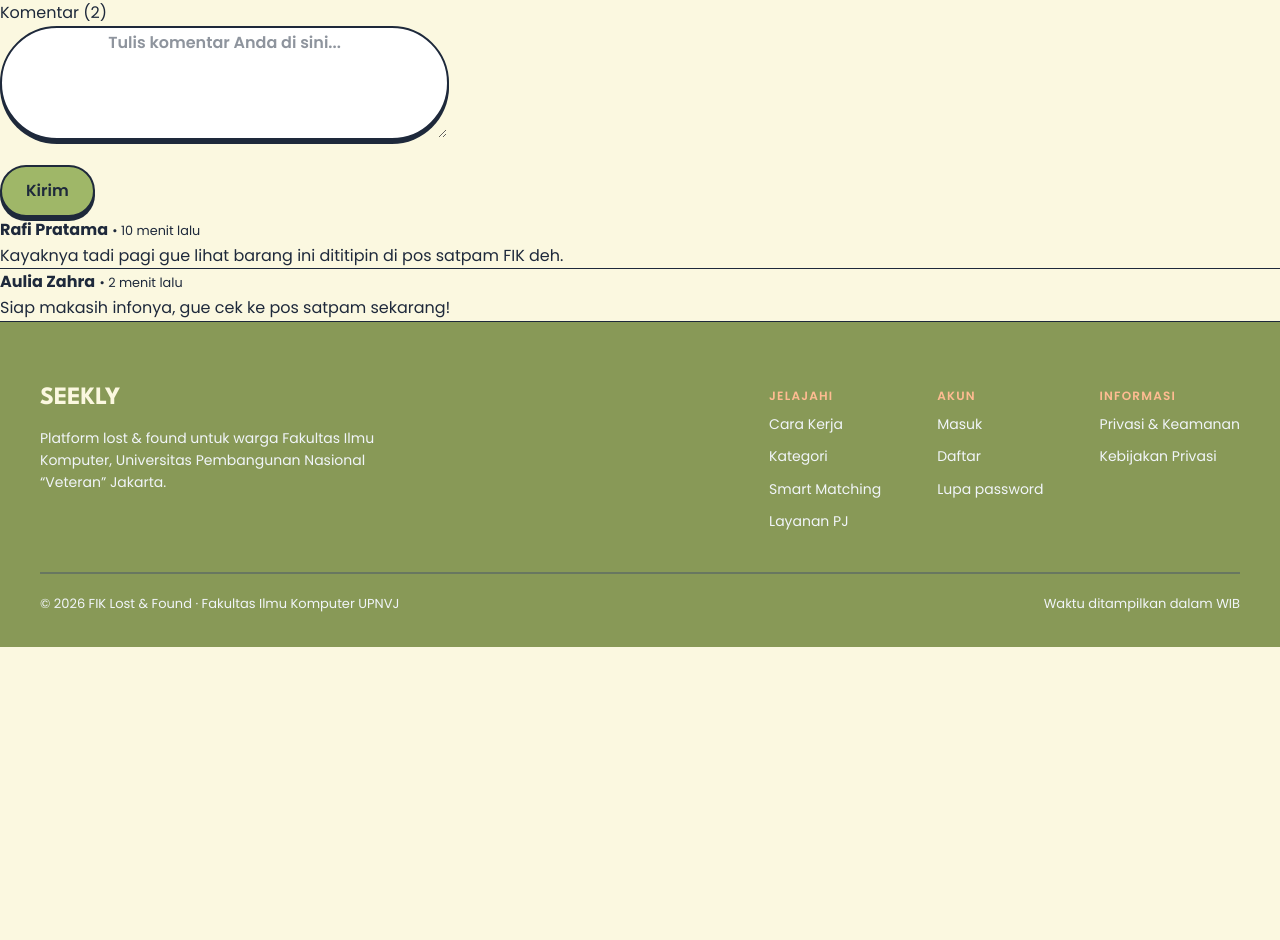
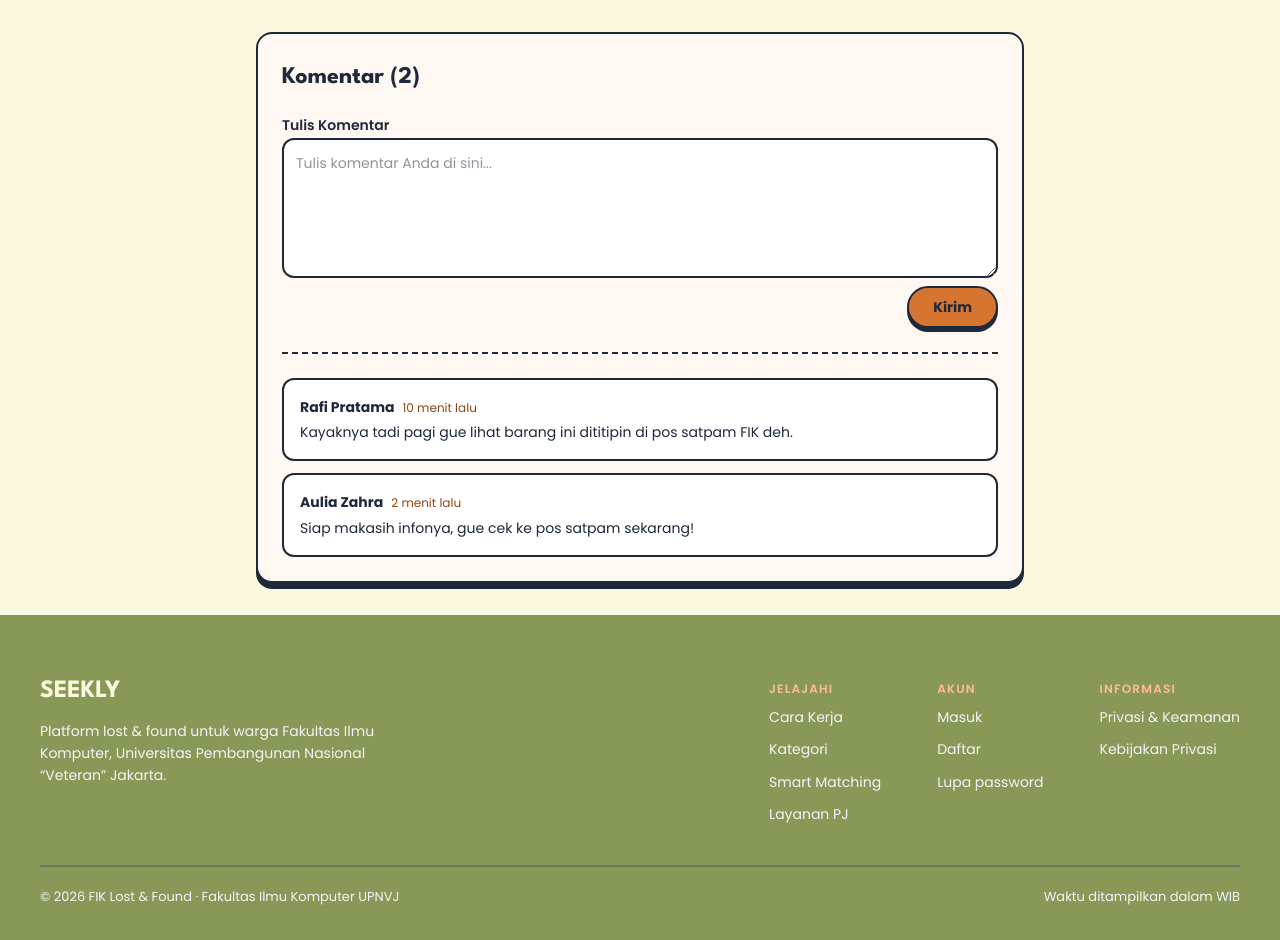
Before and after one commit to 15naufalghani-max/Lost-and-Found, a Laravel app: page /test-comment in a window 1280 px wide. Shown: the part 74-1014 px from the top of the page. Before the commit the page ends 721 px from the top, so only its background shows below. Run offline with Laravel 12, Linux system fonts and the light colour scheme; style sheets or scripts are compiled from the project's sources.

Commit message:
Merapikan tampilan fitur komentar dengan menambahkan file css khusus komentar

```diff
--- a/resources/css/app.css
+++ b/resources/css/app.css
@@ -1840,3 +1840,5 @@ a[aria-disabled='true'] {
         transition: none;
     }
 }
+
+@import './comments.css';
--- /dev/null
+++ b/resources/css/comments.css
@@ -0,0 +1,137 @@
+/* Pembungkus agar tidak melebar penuh ke pinggir layar */
+.comment-wrapper {
+    max-width: 800px;
+    margin: var(--space-8) auto;
+    padding: 0 var(--space-4);
+    font-family: 'Poppins', sans-serif;
+}
+
+/* Kotak utama komentar mengikuti gaya kartu SEEKLY */
+.comment-card {
+    background-color: var(--peach-50);
+    border: var(--border-default);
+    border-radius: var(--radius-lg);
+    box-shadow: var(--shadow-card);
+    padding: var(--space-6);
+}
+
+.comment-heading {
+    font-family: 'League Spartan', sans-serif;
+    font-size: 1.5rem;
+    font-weight: 700;
+    color: var(--ink);
+    margin-bottom: var(--space-4);
+}
+
+/* Form Input */
+.comment-form {
+    display: flex;
+    flex-direction: column;
+    gap: var(--space-3);
+}
+
+.comment-field {
+    display: flex;
+    flex-direction: column;
+    gap: var(--space-2);
+}
+
+.comment-label {
+    font-size: var(--text-small);
+    font-weight: 600;
+    color: var(--ink);
+}
+
+.comment-textarea {
+    width: 100%;
+    padding: var(--space-3);
+    background-color: #ffffff;
+    border: var(--border-default);
+    border-radius: var(--radius-md);
+    font-family: inherit;
+    font-size: var(--text-small);
+    color: var(--ink);
+    resize: vertical;
+    box-sizing: border-box;
+}
+
+.comment-textarea:focus {
+    outline: var(--focus-ring);
+}
+
+/* Tombol Kirim menyerupai tombol "Masuk" di Navbar */
+.comment-actions {
+    display: flex;
+    justify-content: flex-end;
+}
+
+.comment-btn {
+    background-color: var(--chocolate-500);
+    color: var(--ink);
+    font-family: 'Poppins', sans-serif;
+    font-weight: 700;
+    font-size: var(--text-small);
+    padding: var(--space-2) var(--space-6);
+    border: var(--border-default);
+    border-radius: var(--radius-pill);
+    box-shadow: var(--shadow-subtle);
+    cursor: pointer;
+    transition: transform 0.15s ease, background-color 0.15s ease;
+}
+
+.comment-btn:hover {
+    background-color: var(--chocolate-400);
+    transform: translateY(-2px);
+}
+
+/* Garis Pemisah */
+.comment-divider {
+    border: none;
+    border-top: var(--border-dashed);
+    margin: var(--space-6) 0;
+}
+
+/* Daftar Komentar */
+.comment-list {
+    display: flex;
+    flex-direction: column;
+    gap: var(--space-3);
+}
+
+.comment-item {
+    background-color: #ffffff;
+    border: var(--border-default);
+    border-radius: var(--radius-md);
+    padding: var(--space-4);
+}
+
+.comment-item-header {
+    display: flex;
+    align-items: center;
+    gap: var(--space-2);
+    margin-bottom: var(--space-1);
+}
+
+.comment-author {
+    font-size: var(--text-small);
+    color: var(--ink);
+}
+
+.comment-time {
+    font-size: var(--text-caption);
+    color: var(--chocolate-700);
+}
+
+.comment-body {
+    font-size: var(--text-small);
+    color: var(--ink);
+    line-height: 1.5;
+    margin: 0;
+}
+
+.comment-empty {
+    text-align: center;
+    font-size: var(--text-small);
+    color: var(--chocolate-700);
+    padding: var(--space-4) 0;
+}
--- a/resources/views/partials/comments.blade.php
+++ b/resources/views/partials/comments.blade.php
@@ -15,40 +15,42 @@
     ];
 @endphp
 
-<section>
+<section class="comment-wrapper">
+    <div class="comment-card">
         {{-- Judul Bagian --}}
-    <h3>Komentar ({{ count($comments ?? [] ) }})</h3>
+        <h3 class="comment-heading">Komentar ({{ count($comments ?? []) }})</h3>
 
         {{-- 2. FORM INPUT KOMENTAR --}}
         <form action="" method="POST" class="">
             @csrf
-        <div>
-            <label>
-                <textarea name="comment" id="comment" cols="30" rows="5"
-                class="btn btn--plain btn--wide flow__switch"
+            <div class="comment_field">
+                <label for="comment-body" class="comment-label"> Tulis Komentar
+                </label>
+                <textarea name="comment" id="comment" cols="30" rows="5" class="comment-textarea"
                     placeholder="Tulis komentar Anda di sini..."></textarea>
-            </label>
             </div>
 
-        <br>
-        <button type="submit" class="btn btn--olive">Kirim</button>
+            <div class="comment-actions">
+                <button type="submit" class="comment-btn">Kirim</button>
+            </div>
         </form>
 
+        <hr class="comment-divider">
+
         {{-- 3. DAFTAR KOMENTAR YANG SUDAH MASUK --}}
-    <div>
+        <div class="comment-list">
             @forelse ($comments as $comment)
-            <div>
-                <p>
-                    <strong>{{ $comment->user_name }}</strong>
-                    <small>• {{ $comment->created_at }}</small>
-                </p>
-                <p>{{ $comment->body }}</p>
+                <div class="comment-item">
+                    <div class="comment-item-header">
+                        <strong class="comment-author">{{ $comment->user_name }}</strong>
+                        <span class="comment-time">{{ $comment->created_at }}</span>
                     </div>
-            <hr>
+                    <p class="comment-body">{{ $comment->body }}</p>
+                </div>
+
             @empty
                 <p>Belum ada komentar. Jadilah yang pertama berkomentar!</p>
             @endforelse
         </div>
-
-
+    </div>
 </section>
```
Lines whose indentation alone changed are shown as unchanged.
